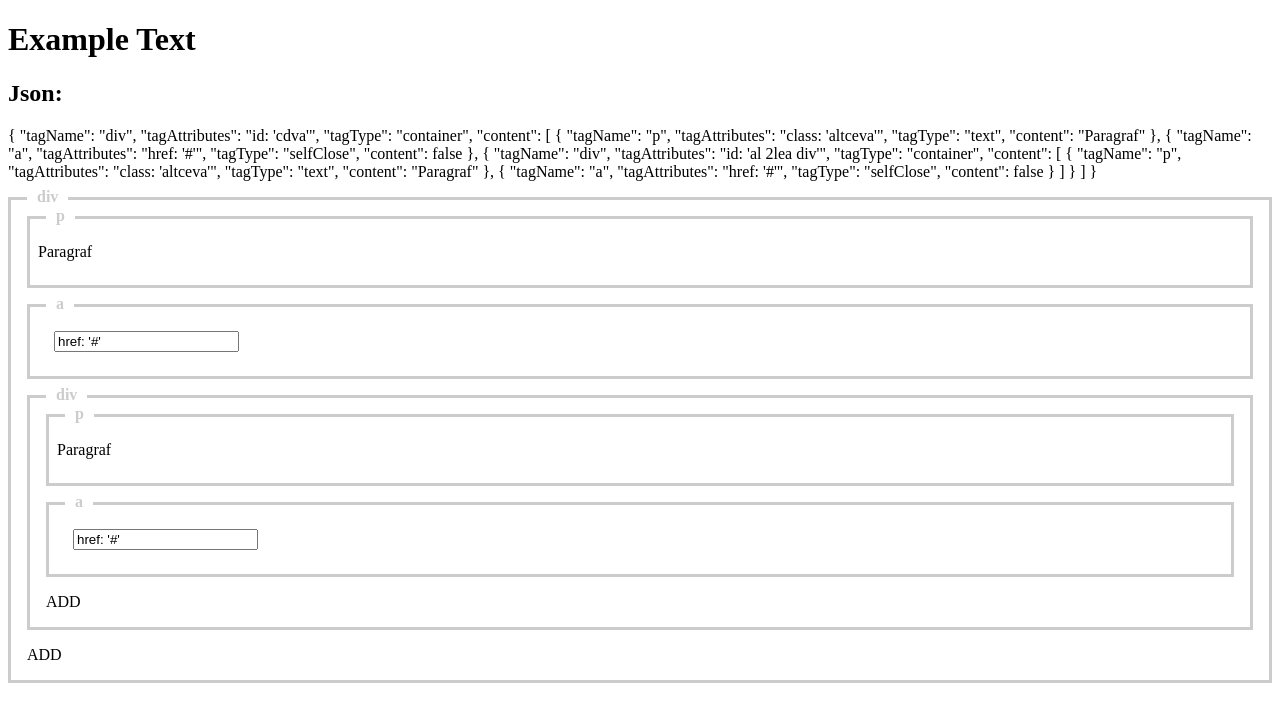
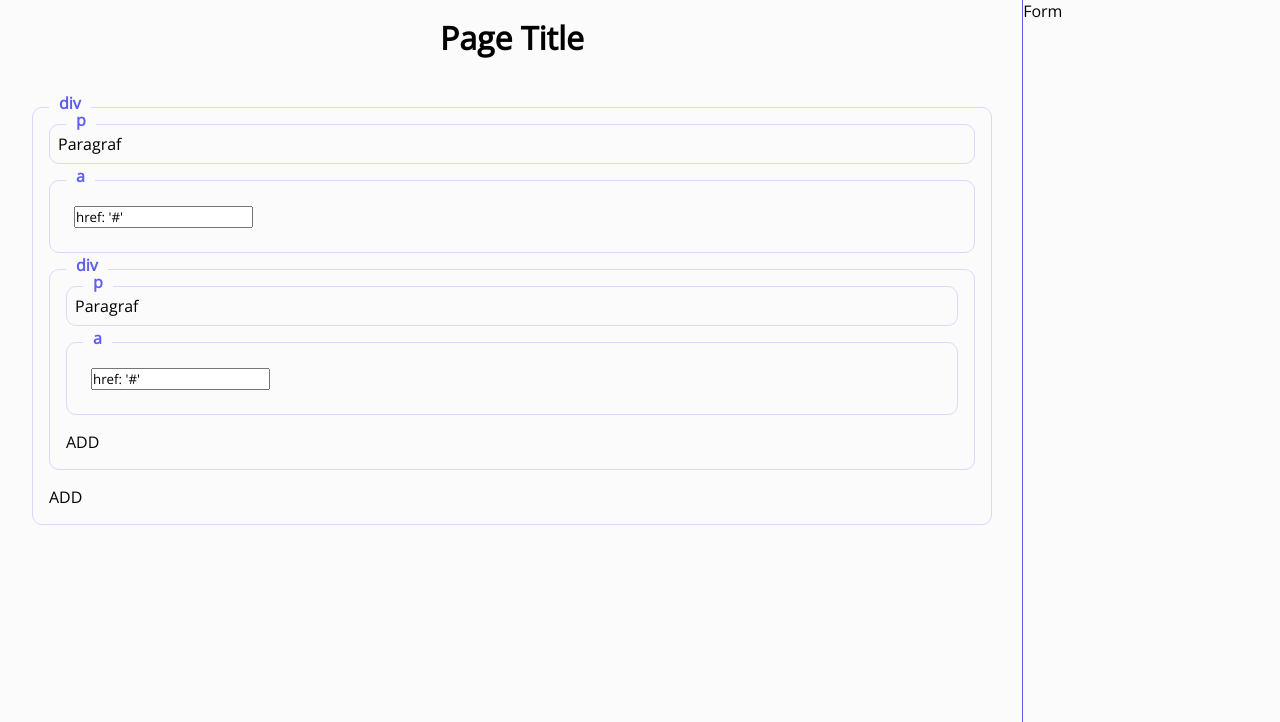
Before and after one commit to BaltacMihai/AtlasPad, a Vue app: page / in a window 1280 px wide. Shown: the top 722 px of the page. Built offline with nearby package versions, Linux system fonts and the light colour scheme.

Commit message:
created the layout + some style

```diff
--- a/src/App.vue
+++ b/src/App.vue
@@ -1,37 +1,39 @@
 <script>
 import exampleTest from "./utils/Example.json";
-import compileJsonToMDX from "./utils/CompileJson2MDX";
-import generateMDXFile from "./utils/GenerateMDXFile";
-import TagBuilder from "./components/TagsTreeBuilder.vue";
-
+import TagsTree from "./components/TagsTree.vue";
+import Form from "./components/Form.vue";
 export default {
   components: {
-    TagBuilder,
+    TagsTree,
+    Form,
   },
   data() {
-    return {
-      exampleTest,
-      exempleTag: exampleTest[0],
-    };
-  },
-
-  computed: {
-    compiledCode() {
-      generateMDXFile(exampleTest[0]);
-
-      return compileJsonToMDX(exampleTest[0]);
-    },
+    return { exampleTest, pageSettings: {} };
   },
 };
 </script>
 
 <template>
-  <h1>Example Text</h1>
-  <h2>Json:</h2>
-  <p>{{ exempleTag }}</p>
+  <div class="content">
+    <TagsTree :contentJson="exampleTest[0]" />
+    <Form />
+  </div>
+</template>
 
-  <!-- <h2>Compiled</h2>
-  <p>{{ compiledCode }}</p>
-  <h2>Tags</h2> -->
-  <TagBuilder :tag="exempleTag" />
-</template>
+<style>
+@import url("https://fonts.googleapis.com/css2?family=Open+Sans&display=swap");
+* {
+  padding: 0;
+  margin: 0;
+  font-family: "Open Sans", sans-serif;
+}
+body {
+  background-color: #fcfbfc;
+}
+
+.content {
+  display: flex;
+  width: 100%;
+  overflow: hidden;
+}
+</style>
--- /dev/null
+++ b/src/components/Form.vue
@@ -0,0 +1,25 @@
+<template>
+  <div class="form">Form</div>
+</template>
+
+<script>
+export default {
+  props: {
+    // mode: string,
+  },
+  components: {},
+  data() {
+    return {};
+  },
+};
+</script>
+
+<style>
+.form {
+  flex: 0 0 20%;
+  border-left: 1px solid #5d60ef;
+  height: 100%;
+  position: fixed;
+  right: 17%;
+}
+</style>
--- a/src/components/TagsBuilders/ContainerTag.vue
+++ b/src/components/TagsBuilders/ContainerTag.vue
@@ -40,7 +40,8 @@ export default {
 <style lang="scss" scoped>
 .tag-container {
   padding: 1rem;
-  border: 3px solid #ccc;
+  border: 1px solid #ded7fb;
+  border-radius: 10px;
   position: relative;
   display: flex;
   flex-direction: column;
@@ -48,11 +49,11 @@ export default {
 
   .tag-title {
     position: absolute;
-    top: -1.75rem;
+    top: -1rem;
     left: 1rem;
-    background: white;
+    background: #fcfbfc;
     padding: 0 10px;
-    color: #ccc;
+    color: #5d60ef;
     font-weight: bold;
   }
 }
--- a/src/components/TagsBuilders/ContentTag.vue
+++ b/src/components/TagsBuilders/ContentTag.vue
@@ -16,16 +16,18 @@ export default {
 <style lang="scss" scoped>
 .tag-content {
   padding: 0.5rem;
-  border: 3px solid #ccc;
+  border: 1px solid #ded7fb;
+  border-radius: 10px;
   position: relative;
 
   .tag-title {
     position: absolute;
-    top: -1.75rem;
+    top: -1rem;
     left: 1rem;
-    background: white;
+    background: #fcfbfc;
+
     padding: 0 10px;
-    color: #ccc;
+    color: #5d60ef;
     font-weight: bold;
   }
 }
--- a/src/components/TagsBuilders/SingleTag.vue
+++ b/src/components/TagsBuilders/SingleTag.vue
@@ -16,16 +16,18 @@ export default {
 <style lang="scss" scoped>
 .tag-single {
   padding: 1.5rem;
-  border: 3px solid #ccc;
+  border: 1px solid #ded7fb;
+  border-radius: 10px;
   position: relative;
 
   .tag-title {
     position: absolute;
-    top: -1.75rem;
+    top: -1rem;
     left: 1rem;
-    background: white;
+    background: #fcfbfc;
+
     padding: 0 10px;
-    color: #ccc;
+    color: #5d60ef;
     font-weight: bold;
   }
 
--- /dev/null
+++ b/src/components/TagsTree.vue
@@ -0,0 +1,42 @@
+<template>
+  <div class="content-page">
+    <h1>Page Title</h1>
+    <div class="tag-builder">
+      <TagBuilder :tag="contentJson" />
+    </div>
+  </div>
+</template>
+
+<script>
+import TagBuilder from "./TagsTreeBuilder.vue";
+
+export default {
+  props: {
+    contentJson: Object,
+  },
+  components: {
+    TagBuilder,
+  },
+  data() {
+    return {};
+  },
+};
+</script>
+
+<style lang="scss">
+.content-page {
+  flex: 0 0 80%;
+  display: flex;
+  flex-direction: column;
+
+  h1 {
+    margin: auto;
+    padding: 1rem;
+    font-size: 2rem;
+  }
+
+  .tag-builder {
+    padding: 2rem;
+  }
+}
+</style>
```
Also changed, not shown: src/components/Modals.vue (deleted).
